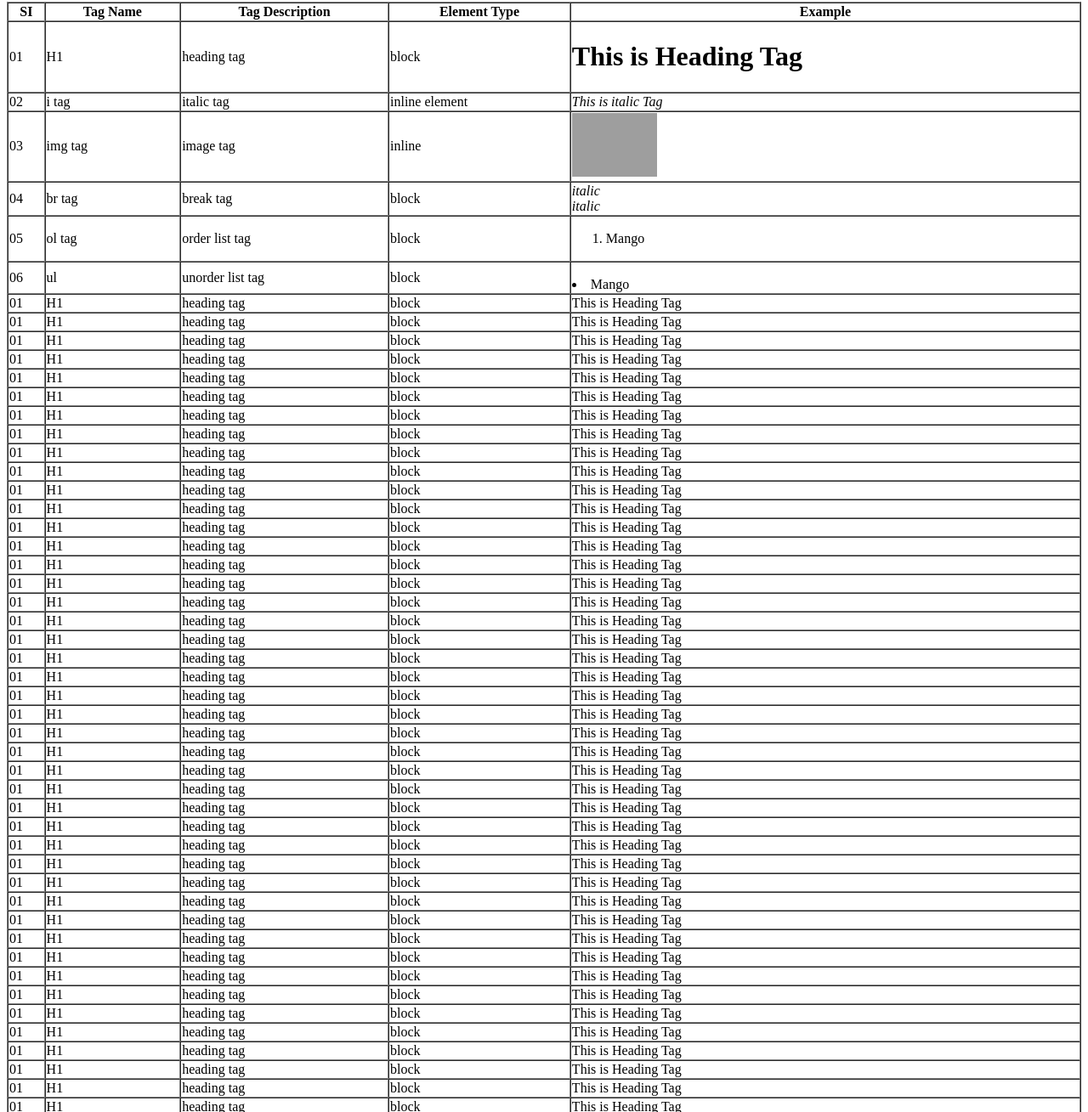
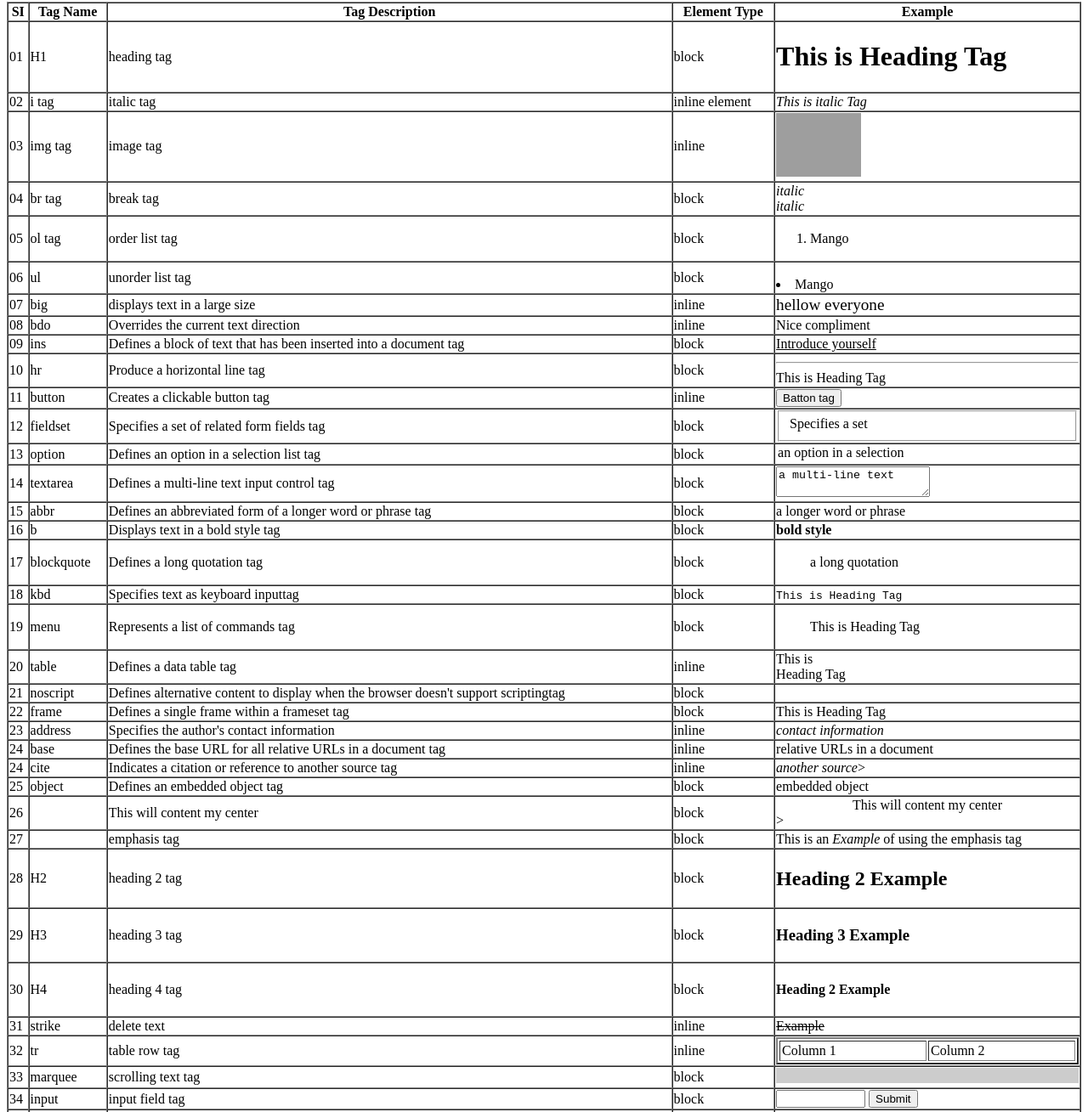
Before and after one commit to Riad133062/HTML-Tag-List, a plain HTML site: page index.html in a window 1280 px wide. Shown: the part 24-1333 px from the top of the page at 85% size. Drawn offline with Linux system fonts and the light colour scheme; grey boxes are pictures that could not be loaded.

Commit message:
Add files via upload

```diff
--- a/index.html
+++ b/index.html
@@ -56,215 +56,229 @@
                 <td><ol></ol><li>Mango</li></td>
             </tr>
             <tr>
-                <td>01</td>
-                <td>H1</td>
-                <td>heading tag</td>
-                <td>block</td>
-                <td>This is Heading Tag</td>
+                <td>07</td>
+                <td>big</td>
+                <td>displays text in a large size</td>
+                <td>inline</td>
+                <td><big>hellow everyone</big></td>
             </tr>
             <tr>
-                <td>01</td>
-                <td>H1</td>
-                <td>heading tag</td>
-                <td>block</td>
-                <td>This is Heading Tag</td>
+                <td>08</td>
+                <td>bdo</td>
+                <td>Overrides the current text direction </td>
+                <td>inline</td>
+                <td><bdo>Nice compliment</bdo></td>
             </tr>
             <tr>
-                <td>01</td>
-                <td>H1</td>
-                <td>heading tag</td>
+                <td>09</td>
+                <td>ins</td>
+                <td>Defines a block of text that has been inserted into a document tag</td>
                 <td>block</td>
-                <td>This is Heading Tag</td>
+                <td><ins>Introduce yourself</ins></td>
             </tr>
             <tr>
-                <td>01</td>
-                <td>H1</td>
-                <td>heading tag</td>
+                <td>10</td>
+                <td>hr</td>
+                <td>Produce a horizontal line tag</td>
                 <td>block</td>
-                <td>This is Heading Tag</td>
+                <td><hr>This is Heading Tag</hr></td>
             </tr>
             <tr>
-                <td>01</td>
-                <td>H1</td>
-                <td>heading tag</td>
-                <td>block</td>
-                <td>This is Heading Tag</td>
+                <td>11</td>
+                <td>button</td>
+                <td>Creates a clickable button tag</td>
+                <td>inline</td>
+                <td><button>Batton tag</button></td>
             </tr>
             <tr>
-                <td>01</td>
-                <td>H1</td>
-                <td>heading tag</td>
+                <td>12</td>
+                <td>fieldset</td>
+                <td>Specifies a set of related form fields tag</td>
                 <td>block</td>
-                <td>This is Heading Tag</td>
+                <td><fieldset>Specifies a set</fieldset></td>
             </tr>
             <tr>
-                <td>01</td>
-                <td>H1</td>
-                <td>heading tag</td>
+                <td>13</td>
+                <td>option</td>
+                <td>Defines an option in a selection list tag</td>
                 <td>block</td>
-                <td>This is Heading Tag</td>
+                <td><option>an option in a selection</option></td>
             </tr>
             <tr>
-                <td>01</td>
-                <td>H1</td>
-                <td>heading tag</td>
+                <td>14</td>
+                <td>textarea</td>
+                <td>Defines a multi-line text input control tag</td>
                 <td>block</td>
-                <td>This is Heading Tag</td>
+                <td><textarea>a multi-line text</textarea></td>
             </tr>
             <tr>
-                <td>01</td>
-                <td>H1</td>
-                <td>heading tag</td>
+                <td>15</td>
+                <td>abbr</td>
+                <td>Defines an abbreviated form of a longer word or phrase tag</td>
                 <td>block</td>
-                <td>This is Heading Tag</td>
+                <td><abbr>a longer word or phrase</abbr></td>
             </tr>
             <tr>
-                <td>01</td>
-                <td>H1</td>
-                <td>heading tag</td>
+                <td>16</td>
+                <td>b</td>
+                <td>Displays text in a bold style tag</td>
                 <td>block</td>
-                <td>This is Heading Tag</td>
+                <td><b>bold style</b></td>
             </tr>
             <tr>
-                <td>01</td>
-                <td>H1</td>
-                <td>heading tag</td>
+                <td>17</td>
+                <td>blockquote</td>
+                <td>Defines a long quotation tag</td>
                 <td>block</td>
-                <td>This is Heading Tag</td>
+                <td><blockquote>a long quotation</blockquote></td>
             </tr>
             <tr>
-                <td>01</td>
-                <td>H1</td>
-                <td>heading tag</td>
+                <td>18</td>
+                <td>kbd</td>
+                <td>Specifies text as keyboard inputtag</td>
                 <td>block</td>
-                <td>This is Heading Tag</td>
+                <td><kbd>This is Heading Tag</kbd></td>
             </tr>
             <tr>
-                <td>01</td>
-                <td>H1</td>
-                <td>heading tag</td>
+                <td>19</td>
+                <td>menu</td>
+                <td>Represents a list of commands tag</td>
                 <td>block</td>
-                <td>This is Heading Tag</td>
+                <td><menu>This is Heading Tag<menu></td>
             </tr>
             <tr>
-                <td>01</td>
-                <td>H1</td>
-                <td>heading tag</td>
-                <td>block</td>
-                <td>This is Heading Tag</td>
+                <td>20</td>
+                <td>table</td>
+                <td>Defines a data table tag</td>
+                <td>inline</td>
+                <td><table>This is <br>Heading Tag</table></td>
             </tr>
             <tr>
-                <td>01</td>
-                <td>H1</td>
-                <td>heading tag</td>
+                <td>21</td>
+                <td>noscript</td>
+                <td>Defines alternative content to display when the browser doesn't support scriptingtag</td>
                 <td>block</td>
-                <td>This is Heading Tag</td>
+                <td><noscript>This is Heading Tag</noscript></td>
             </tr>
             <tr>
-                <td>01</td>
-                <td>H1</td>
-                <td>heading tag</td>
+                <td>22</td>
+                <td>frame</td>
+                <td>Defines a single frame within a frameset tag</td>
                 <td>block</td>
-                <td>This is Heading Tag</td>
+                <td><frame>This is Heading Tag</frame></td>
             </tr>
             <tr>
-                <td>01</td>
-                <td>H1</td>
-                <td>heading tag</td>
-                <td>block</td>
-                <td>This is Heading Tag</td>
+                <td>23</td>
+                <td>address</td>
+                <td>Specifies the author's contact information</td>
+                <td>inline</td>
+                <td><address>contact information</address></td>
             </tr>
             <tr>
-                <td>01</td>
-                <td>H1</td>
-                <td>heading tag</td>
-                <td>block</td>
-                <td>This is Heading Tag</td>
+                <td>24</td>
+                <td>base</td>
+                <td>Defines the base URL for all relative URLs in a document tag</td>
+                <td>inline</td>
+                <td><base>relative URLs in a document</base></td>
             </tr>
             <tr>
-                <td>01</td>
-                <td>H1</td>
-                <td>heading tag</td>
-                <td>block</td>
-                <td>This is Heading Tag</td>
+                <td>24</td>
+                <td>cite</td>
+                <td>Indicates a citation or reference to another source tag</td>
+                <td>inline</td>
+                <td><cite>another source</cite>></td>
             </tr>
             <tr>
-                <td>01</td>
-                <td>H1</td>
-                <td>heading tag</td>
+                <td>25</td>
+                <td>object</td>
+                <td>Defines an embedded object tag</td>
                 <td>block</td>
-                <td>This is Heading Tag</td>
+                <td><object>embedded object</object></td>
             </tr>
             <tr>
-                <td>01</td>
-                <td>H1</td>
-                <td>heading tag</td>
+                <td>26</td>
+                <td><center</td>
+                <td>This will content my center</td>
                 <td>block</td>
-                <td>This is Heading Tag</td>
+                <td><center>This will content my center</center>></td>
             </tr>
             <tr>
-                <td>01</td>
-                <td>H1</td>
-                <td>heading tag</td>
+                <td>27</td>
+                <td><em></em></td>
+                <td>emphasis tag</td>
                 <td>block</td>
-                <td>This is Heading Tag</td>
+                <td>This is an <em>Example</em> of using
+                    the emphasis tag</td>
             </tr>
 
             <tr>
-                <td>01</td>
-                <td>H1</td>
-                <td>heading tag</td>
+                <td>28</td>
+                <td>H2</td>
+                <td>heading 2 tag</td>
                 <td>block</td>
-                <td>This is Heading Tag</td>
+                <td><h2>Heading 2 Example</h2></td>
             </tr>
             <tr>
-                <td>01</td>
-                <td>H1</td>
-                <td>heading tag</td>
+                <td>29</td>
+                <td>H3</td>
+                <td>heading 3 tag</td>
                 <td>block</td>
-                <td>This is Heading Tag</td>
+                <td><h3>Heading 3 Example</h3></td>
             </tr>
             <tr>
-                <td>01</td>
-                <td>H1</td>
-                <td>heading tag</td>
+                <td>30</td>
+                <td>H4</td>
+                <td>heading 4 tag</td>
                 <td>block</td>
-                <td>This is Heading Tag</td>
+                <td><h4>Heading 2 Example</h4></td>
             </tr>
             <tr>
-                <td>01</td>
-                <td>H1</td>
-                <td>heading tag</td>
-                <td>block</td>
-                <td>This is Heading Tag</td>
+                <td>31</td>
+                <td>strike</td>
+                <td>delete text</td>
+                <td>inline</td>
+                <td><strike>Example</strike></td>
             </tr>
             <tr>
-                <td>01</td>
-                <td>H1</td>
-                <td>heading tag</td>
-                <td>block</td>
-                <td>This is Heading Tag</td>
+                <td>32</td>
+                <td>tr</td>
+                <td>table row tag</td>
+                <td>inline</td>
+                <td><table border="2" cellpadding="2"
+                    cellspacing="2" width="100%">
+                    <tr>
+                    <td>Column 1</td>
+                    <td>Column 2</td>
+                    </tr>
+                    </table></td>
             </tr>
             <tr>
-                <td>01</td>
-                <td>H1</td>
-                <td>heading tag</td>
+                <td>33</td>
+                <td>marquee</td>
+                <td>scrolling text tag</td>
                 <td>block</td>
-                <td>This is Heading Tag</td>
+                <td><marquee bgcolor="#cccccc" loop="-1"
+                    scrollamount="2" width="100%">Example
+                    Marquee</marquee></td>
             </tr>
             <tr>
-                <td>01</td>
-                <td>H1</td>
-                <td>heading tag</td>
+                <td>34</td>
+                <td>input</td>
+                <td>input field tag</td>
                 <td>block</td>
-                <td>This is Heading Tag</td>
+                <td><form method=post action="/cgibin/example.cgi">
+                    <input type="text" size="10"
+                    maxlength="30">
+                    <input type="Submit" value="Submit">
+                    </form></td>
             </tr>
             <tr>
-                <td>01</td>
-                <td>H1</td>
-                <td>heading tag</td>
-                <td>block</td>
-                <td>This is Heading Tag</td>
+                <td>35</td>
+                <td>hr</td>
+                <td>horizontal rule tag</td>
+                <td>inline</td>
+                <td><hr width="75%" color="#ff0000" size="4"
+                    /></td>
             </tr>
             <tr>
                 <td>01</td>
```
Also changed, not shown: 1 other file.
